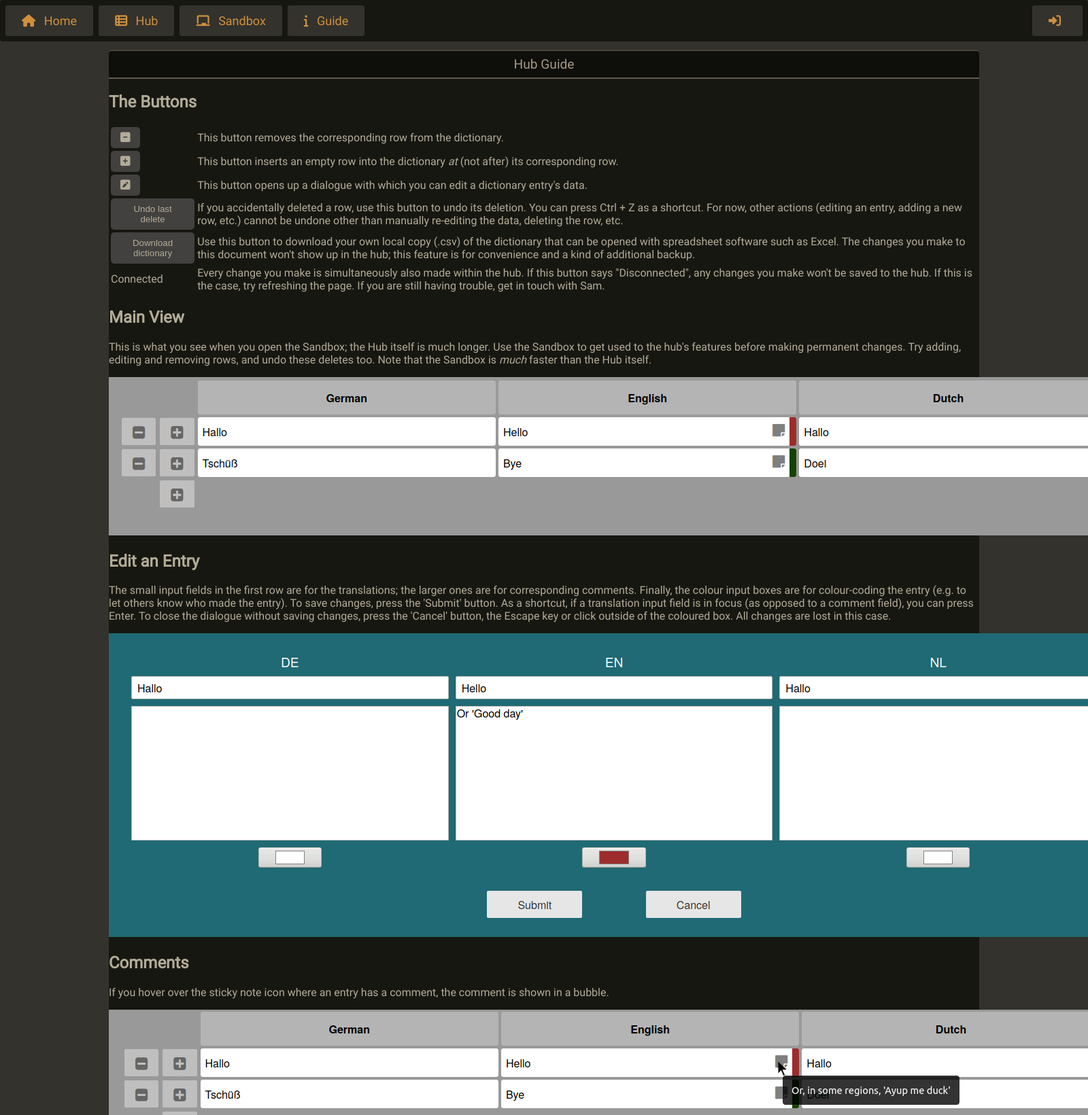
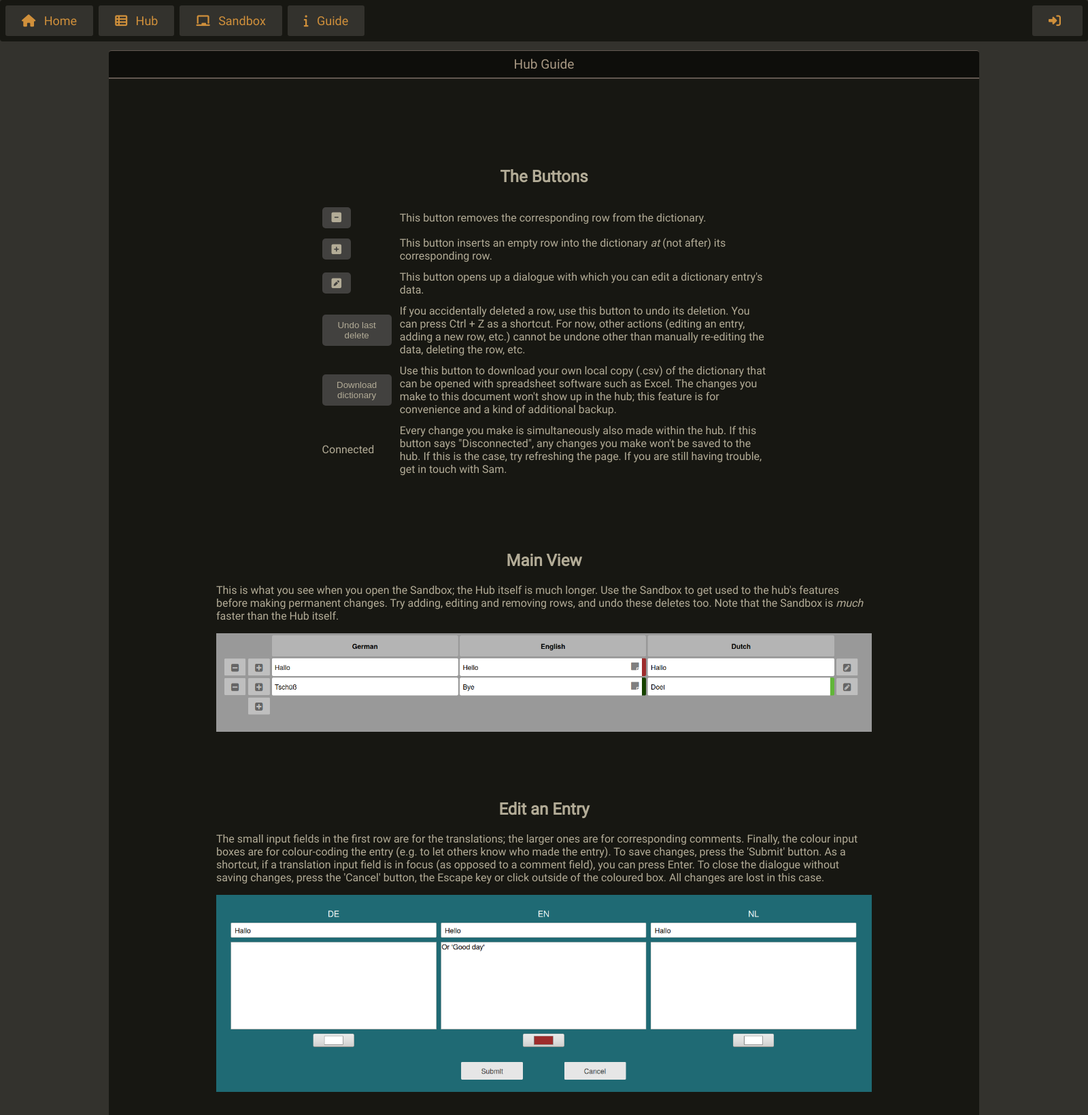
Before and after one commit to aybry/thomann-old, a Django app: page /guide/ in a window 1600 px wide; the page is wider, and only the part inside the window is pictured. Shown: the top 1641 px of that part at 68% size. Run offline with Django 3.2, Linux system fonts and the light colour scheme; some libraries are stand-ins or nearby versions.

Commit message:
Fix guide formatting

```diff
--- a/lookup_hub/admin.py
+++ b/lookup_hub/admin.py
@@ -6,6 +6,7 @@ from . import models
 @admin.register(models.Dictionary)
 class DictionaryAdmin(admin.ModelAdmin):
     list_display = (
+        'name_display',
         'name',
     )
 
--- a/lookup_hub/models.py
+++ b/lookup_hub/models.py
@@ -7,6 +7,7 @@ from simple_history.models import HistoricalRecords
 
 class Dictionary(models.Model):
     name = models.CharField(max_length=200)
+    name_display = models.CharField(max_length=200, default='')
 
     class Meta:
         verbose_name_plural = 'Dictionaries'
--- a/lookup_hub/static/lookup_hub/style/base.css
+++ b/lookup_hub/static/lookup_hub/style/base.css
@@ -70,6 +70,32 @@ a:link:hover > i {
 
 #grid-body > main {
     overflow-y: auto;
+    display: block;
+    min-width: 900px;
+    width: 80%;
+    max-width: 1300px;
+    padding: 30px;
+    margin: auto;
+}
+
+#grid-body > main h2 {
+    margin-top: 100px;
+    text-align: center;
+}
+
+#grid-body > main img {
+    display: block;
+    margin: auto;
+    max-width: 100%;
+}
+
+#grid-body > main table {
+    display: block;
+    margin: auto;
+    min-width: 600px;
+    width: 70%;
+    max-width: 1000px;
+    border-spacing: 10px;
 }
 
 .fa-large {
@@ -151,3 +177,10 @@ input[type="button"]:hover {
 .warning-button:hover {
     background-color: var(--warning-bg-hover);
 }
+
+#login-form-container {
+    display: block;
+    width: max-content;
+    max-width: 500px;
+    margin: 50px auto;
+}
--- a/lookup_hub/static/lookup_hub/style/hub.css
+++ b/lookup_hub/static/lookup_hub/style/hub.css
@@ -3,7 +3,7 @@
     /* min-width: 900px; */
     width: 80%;
     max-width: 100%;
-    margin: auto;
+    margin: 50px auto;
     border-spacing: 4px;
 }
 
--- a/lookup_hub/templates/lookup_hub/guide.html
+++ b/lookup_hub/templates/lookup_hub/guide.html
@@ -15,8 +15,8 @@
 {% endblock %}
 
 {% block body %}
-
 <header>Hub Guide</header>
+<main>
     <div id="table-container">
         <h2>The Buttons</h2>
         <table id="guide-table">
@@ -117,5 +117,6 @@
             If you're having trouble, get in touch! I'll be happy to help.
         </p>
     </div>
+</main>
 
 {% endblock %}
--- a/lookup_hub/templates/lookup_hub/hub.html
+++ b/lookup_hub/templates/lookup_hub/hub.html
@@ -30,6 +30,7 @@
 {% endblock %}
 
 {% block body %}
+    <header>{{ dictionary.name_display }}</header>
     <table id="hub-table">
         <thead class="grid-elem de">
             <th></th>
--- a/lookup_hub/templates/lookup_hub/login.html
+++ b/lookup_hub/templates/lookup_hub/login.html
@@ -4,9 +4,13 @@
 
 {% block body %}
 <header>Login</header>
+<main>
+    <div id="login-form-container">
         <form method="post">
             {% csrf_token %}
             {{ form.as_p }}
             <button type="submit">Login</button>
         </form>
+    </div>
+<main>
 {% endblock %}
--- a/lookup_hub/views.py
+++ b/lookup_hub/views.py
@@ -19,6 +19,7 @@ class HubView(LoginRequiredMixin, TemplateView):
                             many=True)
         return {
             'show_connected_tab': True,
+            'dictionary': hub_dictionary,
             'dictionary_data': dictionary_data.data,
         }
 
@@ -33,6 +34,7 @@ class SandboxView(TemplateView):
                             many=True)
         return {
             'show_connected_tab': True,
+            'dictionary': sandbox_dictionary,
             'dictionary_data': dictionary_data.data,
         }
 
```
Also changed, not shown: lookup_hub/migrations/0010_dictionary_name_display.py (added). Lines whose indentation alone changed are shown as unchanged.
